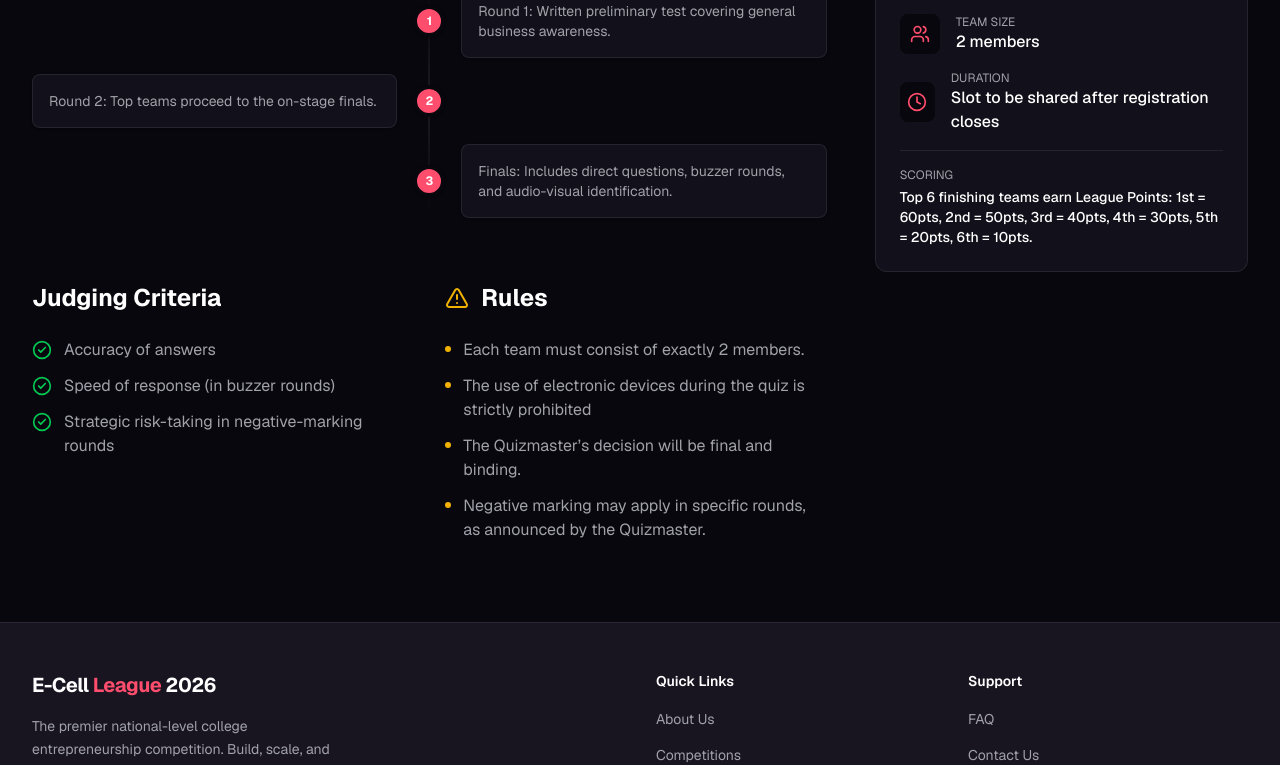
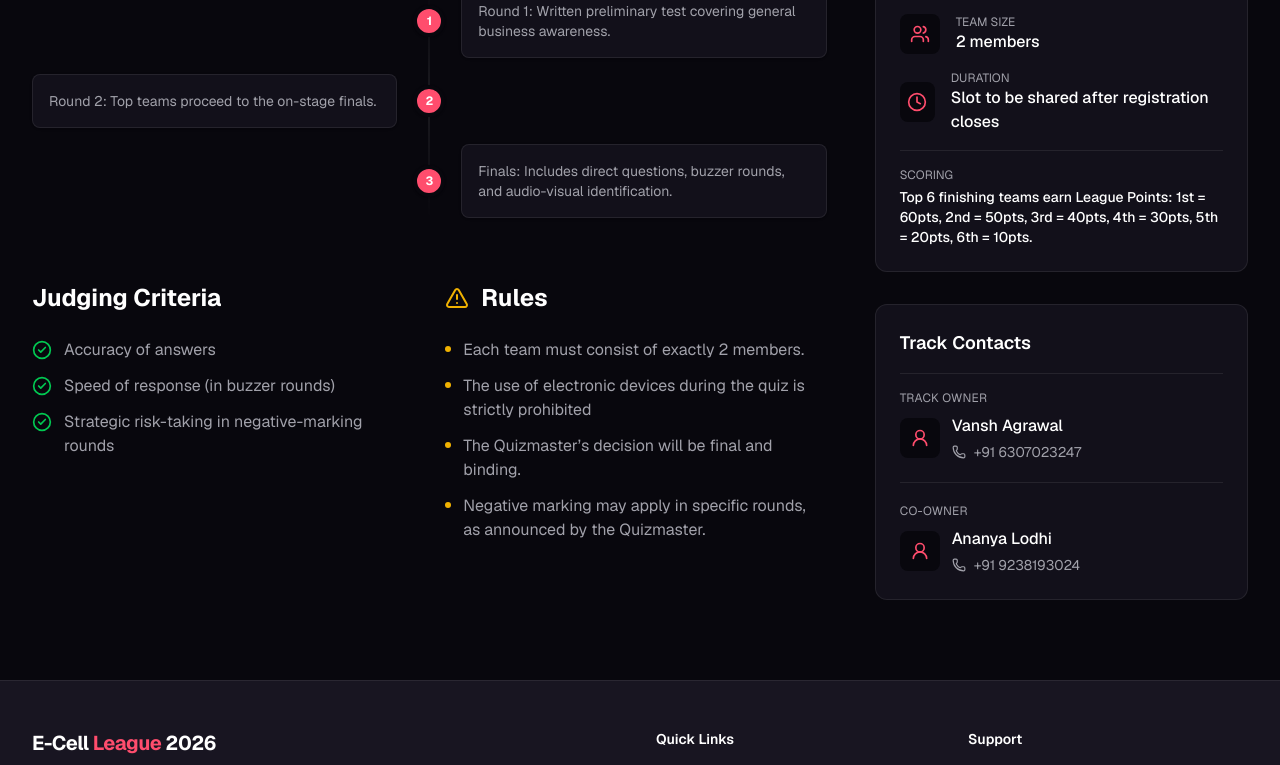
Before and after one commit to sadabmanjar/e-cell-league-2026, a Next.js app in the folder web/: page /tracks/biziq in a window 1280 px wide. Shown: the part 672-1437 px from the top of the page. Built offline with nearby package versions, Linux system fonts and the light colour scheme.

Commit message:
added track owner and coOwner details

```diff
--- a/web/app/tracks/[slug]/page.tsx
+++ b/web/app/tracks/[slug]/page.tsx
@@ -7,7 +7,17 @@
 import { tracksData, getIconComponent } from "@/data/tracks"
 import { Navigation } from "@/components/layout/navigation"
 import { Footer } from "@/components/layout/footer"
-import { CheckCircle2, ChevronRight, Clock, Users, BookOpen, AlertTriangle } from "lucide-react"
+import {
+  CheckCircle2,
+  ChevronRight,
+  Clock,
+  Users,
+  BookOpen,
+  AlertTriangle,
+  Phone,
+  Mail,
+  UserRound,
+} from "lucide-react"
 import Link from "next/link"
 
 export default function TrackDetailPage({ params }: { params: Promise<{ slug: string }> }) {
@@ -172,6 +182,77 @@
                     </div>
                   </div>
                 </motion.div>
+
+                {/* Track Contacts */}
+<motion.div
+  initial={{ opacity: 0, x: 20 }}
+  whileInView={{ opacity: 1, x: 0 }}
+  viewport={{ once: true }}
+  transition={{ duration: 0.5 }}
+  className="bg-surface rounded-xl border border-border p-6"
+>
+  <h3 className="text-lg font-semibold text-white mb-4 border-b border-border pb-4">
+    Track Contacts
+  </h3>
+
+  <div className="space-y-5">
+
+    <div>
+      <p className="text-xs text-text-secondary uppercase tracking-wide mb-2">
+        Track Owner
+      </p>
+
+      <div className="flex items-center gap-3">
+        <div className="w-10 h-10 rounded-lg bg-background flex items-center justify-center text-primary">
+          <UserRound className="w-5 h-5" />
+        </div>
+
+        <div>
+          <p className="font-medium text-white">
+            {track.owner.name}
+          </p>
+
+          <a
+            href={`tel:${track.owner.phone}`}
+            className="flex items-center gap-2 text-sm text-text-secondary hover:text-primary transition-colors mt-1"
+          >
+            <Phone className="w-3.5 h-3.5" />
+            {track.owner.phone}
+          </a>
+        </div>
+      </div>
+    </div>
+
+    <div className="border-t border-border" />
+
+    <div>
+      <p className="text-xs text-text-secondary uppercase tracking-wide mb-2">
+        Co-Owner
+      </p>
+
+      <div className="flex items-center gap-3">
+        <div className="w-10 h-10 rounded-lg bg-background flex items-center justify-center text-primary">
+          <UserRound className="w-5 h-5" />
+        </div>
+
+        <div>
+          <p className="font-medium text-white">
+            {track.coOwner.name}
+          </p>
+
+          <a
+            href={`tel:${track.coOwner.phone}`}
+            className="flex items-center gap-2 text-sm text-text-secondary hover:text-primary transition-colors mt-1"
+          >
+            <Phone className="w-3.5 h-3.5" />
+            {track.coOwner.phone}
+          </a>
+        </div>
+      </div>
+    </div>
+
+  </div>
+</motion.div>
               </div>
 
             </div>
--- a/web/data/tracks.ts
+++ b/web/data/tracks.ts
@@ -27,6 +27,15 @@
   judgingCriteria: string[];
   rules: string[];
   scoring: string;
+  owner: {
+    name: string
+    phone: string;
+  }
+
+  coOwner: {
+    name: string
+    phone: string
+  }
 }
 
 export const tracksData: TrackData[] = [
@@ -36,6 +45,14 @@
     title: "BizIQ",
     originalEvent: "Entrepreneurs Quiz",
     iconName: "BrainCircuit",
+      owner: {
+    name: "Vansh Agrawal",
+    phone: "+91 6307023247",
+  },
+  coOwner: {
+    name: "Ananya Lodhi",
+    phone: "+91 9238193024",
+  },
     shortDescription: "Test your team's knowledge of the startup ecosystem, business history, and entrepreneurial fundamentals.",
     tagline:"Where business minds battle.....",
     overview: "BizIQ is an entrepreneurship quiz that evaluates teams on their awareness of business landscapes, startup ecosystems, iconic founders, funding rounds, and entrepreneurial history. Fast-paced and intellectually rigorous.",
@@ -69,6 +86,14 @@
     title: "The Pitch Lab",
     originalEvent: "B-Plan Challenge",
     iconName: "Lightbulb",
+    owner: {
+    name: "Prabhdeep Singh Kalsi",
+    phone: "+91 7869528561",
+  },
+  coOwner: {
+    name: "",
+    phone: "",
+  },
     shortDescription: "Present a high-growth startup idea to a panel of mock investors and defend your vision.",
     overview: "Anyone can have an idea. Few can sell one. The Pitch Lab is the League’s startup pitch competition, where participants turn a promising idea into a compelling business proposition backed by market research, a viable revenue model, and a clear go-to-market strategy. Participants will pitch their ideas and defend their business potential before a panel of judges.",
     tagline:" Platfrom to Launch Ideas into bigger opportunities.",
@@ -102,6 +127,14 @@
     title: "mADverse",
     originalEvent: "Advertisement Showcase",
     iconName: "Presentation",
+   owner: {
+    name: "Ritika Yadav",
+    phone: "+91 9651027150",
+  },
+  coOwner: {
+    name: "Hanshika Dhurve",
+    phone: "+91 7898837972",
+  },
     shortDescription: "Create a compelling and creative advertising campaign for a product on the spot.",
     overview: "mADverse is a high-energy marketing challenge that tests creativity, quick thinking, persuasive communication, and stage presence. Teams will be given a product two days before the event and must create a creative 1-minute marketing video showcasing the product through an engaging tagline, jingle, skit, or promotional concept. The challenge puts teams’ storytelling, branding, and marketing skills to the test.",
     tagline:"Let your creativity prove you are a MAD genius.",
@@ -137,6 +170,14 @@
     title: "CODEX",
     originalEvent: "Hackathon",
     iconName: "Code",
+         owner: {
+    name: "Samridh Sen",
+    phone: "+91 8770473662",
+  },
+  coOwner: {
+    name: "",
+    phone: "",
+  },
     shortDescription: "Build a working technical prototype to solve a specific problem statement within 6 hours.",
     overview: "CODEX is 6-hours hack-a-thon designed to challenge participants to transform ideas into functional solutions. Participants will be given a real-world problem statement and must develop a software or hardware solution within the time limit.The challenge focuses on technical execution, innovation, practical utility, problem-solving, and the ability to build and deliver a working solution under pressure and within a strict time constraint.",
     tagline: "Turn problems into prototype.",
@@ -171,6 +212,14 @@
     title: "Dress-A-Founder",
     originalEvent: "Dress-A-Founder",
     iconName: "UserCheck",
+         owner: {
+    name: "Dilip Gupta",
+    phone: "+91 9693028104",
+  },
+  coOwner: {
+    name: "Satyam Patel",
+    phone: "+91 9301240930",
+  },
     shortDescription: "Shape the public persona of a hypothetical founder and manage a PR crisis under pressure.",
     overview: "Dress-A-Founder is a unique founder-impersonation challenge where participants step into the shoes of a renowned founder. Participants must dress and present themselves as the chosen founder while demonstrating their knowledge of the founder’s journey, business, vision, achievements, challenges, and entrepreneurial story. The challenge tests research, confidence, creativity, communication, and the ability to convincingly embody a founder’s persona.",
     tagline:"Embody the founder. Pitch the vision.",
```
